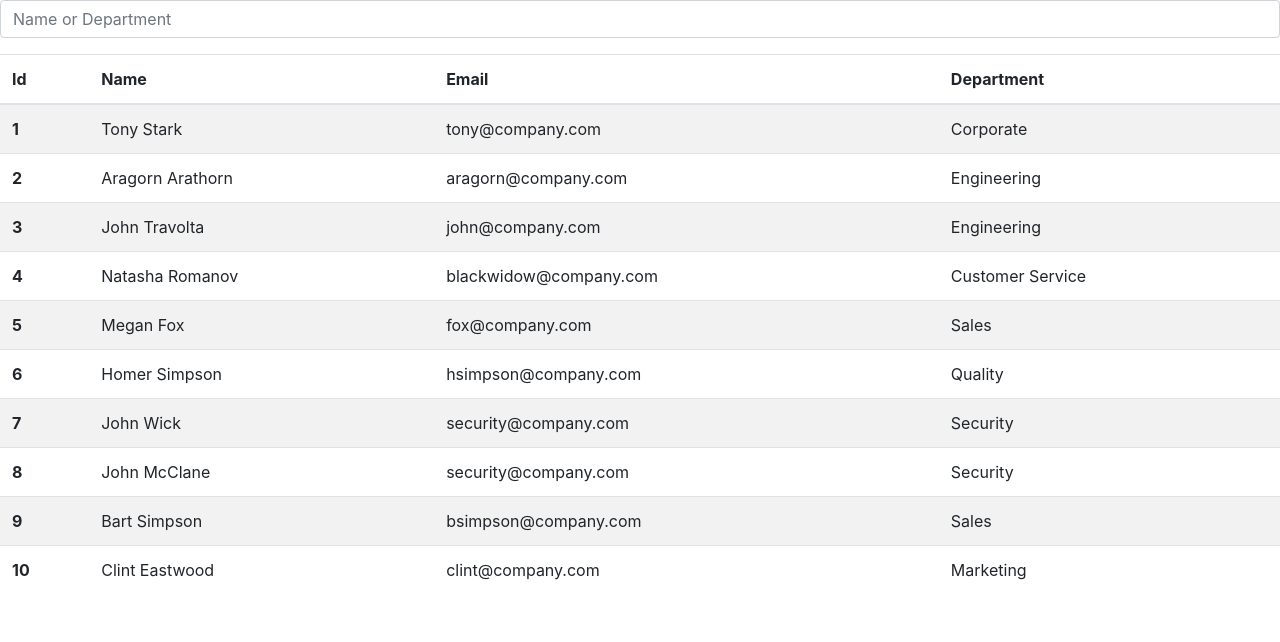
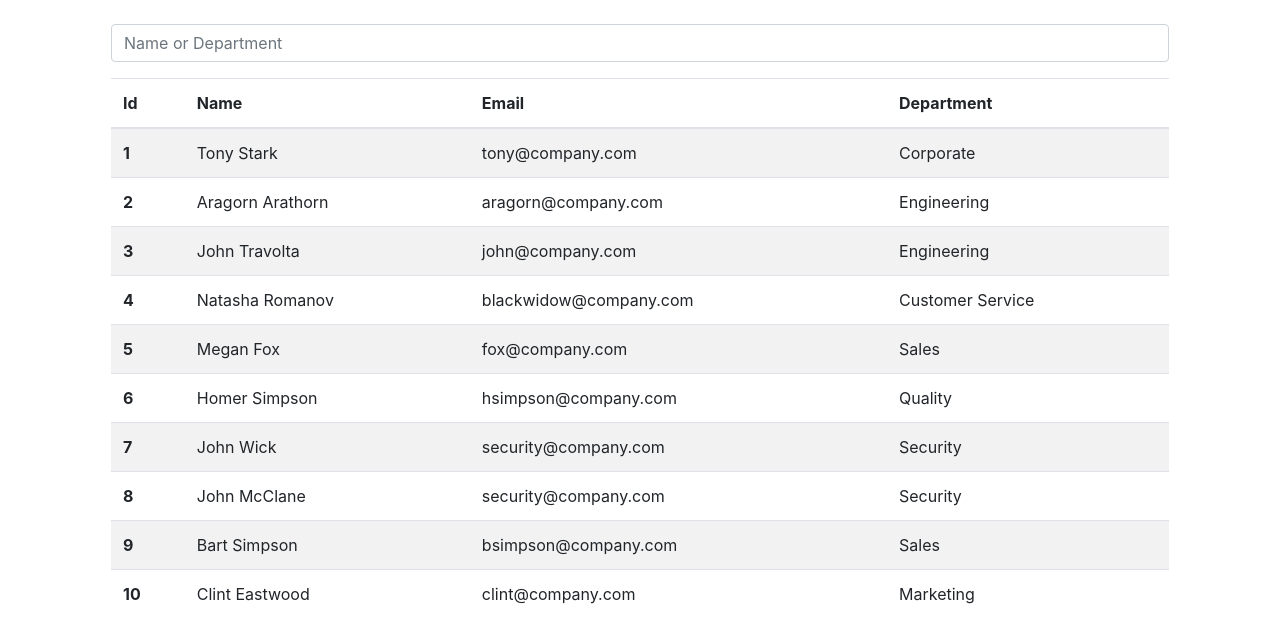
Before and after one commit to tvolpatto/employees, a React (Create React App) app: page / in a window 1280 px wide. Shown: the top 642 px of the page. Built offline with nearby package versions, Linux system fonts and the light colour scheme.

Commit message:
styling the page

```diff
--- a/public/assets/css/style.css
+++ b/public/assets/css/style.css
@@ -2,3 +2,7 @@
 th {
  cursor: pointer;
 }
+
+.container {
+    width: 85%;
+}
--- a/src/components/Wrapper.js
+++ b/src/components/Wrapper.js
@@ -56,7 +56,7 @@ export default class Wrapper extends Component {
 
     render() {
         return (
-            <div>
+            <div className="container mt-4 mx-auto">
                 <Filter handleInputChange={this.handleInputChange}/>
                 <Table employees={this.state.empToRender} handleSort={this.handleSortClick}/>
             </div>
```
